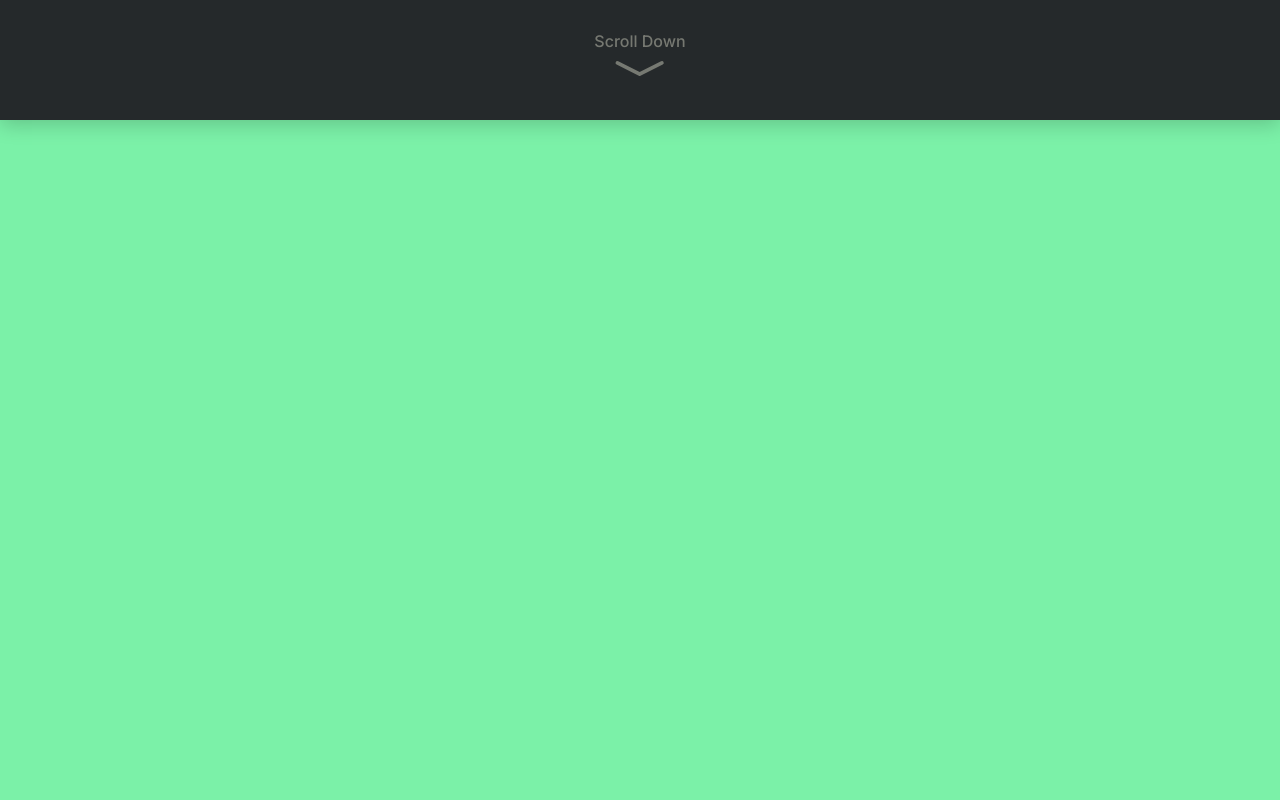
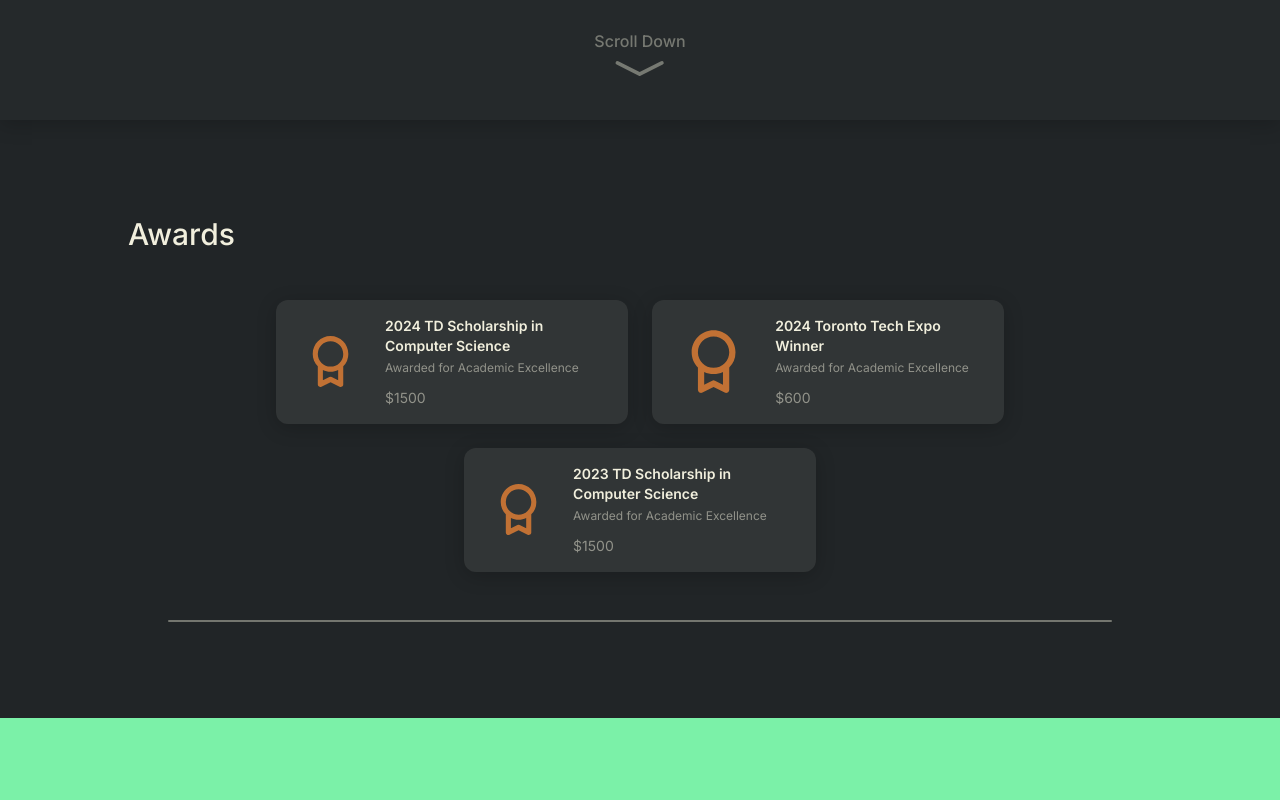
Before and after one commit to kevinf58/portfolio, a Next.js app: page / in a window 1280 px wide. Shown: the part 680-1480 px from the top of the page. Built offline with nearby package versions, Linux system fonts and the light colour scheme.

Commit message:
add awards section

```diff
--- a/src/app/page.tsx
+++ b/src/app/page.tsx
@@ -2,6 +2,7 @@ import Link from '@/components/common/Link';
 import { PiMapPinSimpleFill } from 'react-icons/pi';
 import Blinker from '@/components/common/Blinker';
 import ScrollDown from '@/components/ScrollDown';
+import AwardSection from '@/components/common/AwardSection';
 
 export default function Home() {
   return (
@@ -39,7 +40,8 @@ export default function Home() {
         </div>
         <ScrollDown />
       </section>
-      <div className='h-screen w-full bg-green-300' id='scroll' />
+      <AwardSection />
+      <section className='h-screen w-full bg-green-300' />
     </>
   );
 }
--- /dev/null
+++ b/src/components/common/AwardSection.tsx
@@ -0,0 +1,51 @@
+import Box from './Box';
+import { BiAward } from 'react-icons/bi';
+
+const AwardSection = () => {
+  return (
+    <section className='w-full bg-black px-32 py-24' id='scroll'>
+      <h1 className='text-3xl font-medium lg:text-start text-center'>Awards</h1>
+      <div className='flex flex-wrap justify-center mx-10 my-12 gap-6'>
+        <Box>
+          <div className='flex'>
+            <BiAward className='w-20 h-auto mr-6 my-auto text-primary' />
+            <div className='flex flex-col'>
+              <span className='text-sm font-semibold'>2024 TD Scholarship in Computer Science</span>
+              <span className='text-xs text-white/50 my-1 break-words'>
+                Awarded for Academic Excellence
+              </span>
+              <h6 className='text-sm text-white/50 mt-2'>$1500</h6>
+            </div>
+          </div>
+        </Box>
+        <Box>
+          <div className='flex'>
+            <BiAward className='w-20 h-auto mr-6 my-auto text-primary' />
+            <div className='flex flex-col'>
+              <span className='text-sm font-semibold'>2024 Toronto Tech Expo Winner</span>
+              <span className='text-xs text-white/50 my-1 break-words'>
+                Awarded for Academic Excellence
+              </span>
+              <h6 className='text-sm text-white/50 mt-2'>$600</h6>
+            </div>
+          </div>
+        </Box>
+        <Box>
+          <div className='flex'>
+            <BiAward className=' w-20 h-auto mr-6 my-auto text-primary' />
+            <div className='flex flex-col'>
+              <span className='text-sm font-semibold'>2023 TD Scholarship in Computer Science</span>
+              <span className='text-xs text-white/50 my-1 break-words'>
+                Awarded for Academic Excellence
+              </span>
+              <h6 className='text-sm text-white/50 mt-2'>$1500</h6>
+            </div>
+          </div>
+        </Box>
+      </div>
+      <div className='h-0.5 bg-white/40 rounded-full sm:mx-10' />
+    </section>
+  );
+};
+
+export default AwardSection;
--- /dev/null
+++ b/src/components/common/Box.tsx
@@ -0,0 +1,11 @@
+import { BoxProps } from '@/types/BoxProps';
+
+const Box = (props: BoxProps) => {
+  return (
+    <div className='w-88 min-w-[19.25rem] px-6 py-4 bg-white/8 rounded-xl shadow-primary'>
+      {props.children}
+    </div>
+  );
+};
+
+export default Box;
--- /dev/null
+++ b/src/types/BoxProps.ts
@@ -0,0 +1,5 @@
+import { JSX } from 'react';
+
+export type BoxProps = {
+  children: JSX.Element | string;
+};
```
